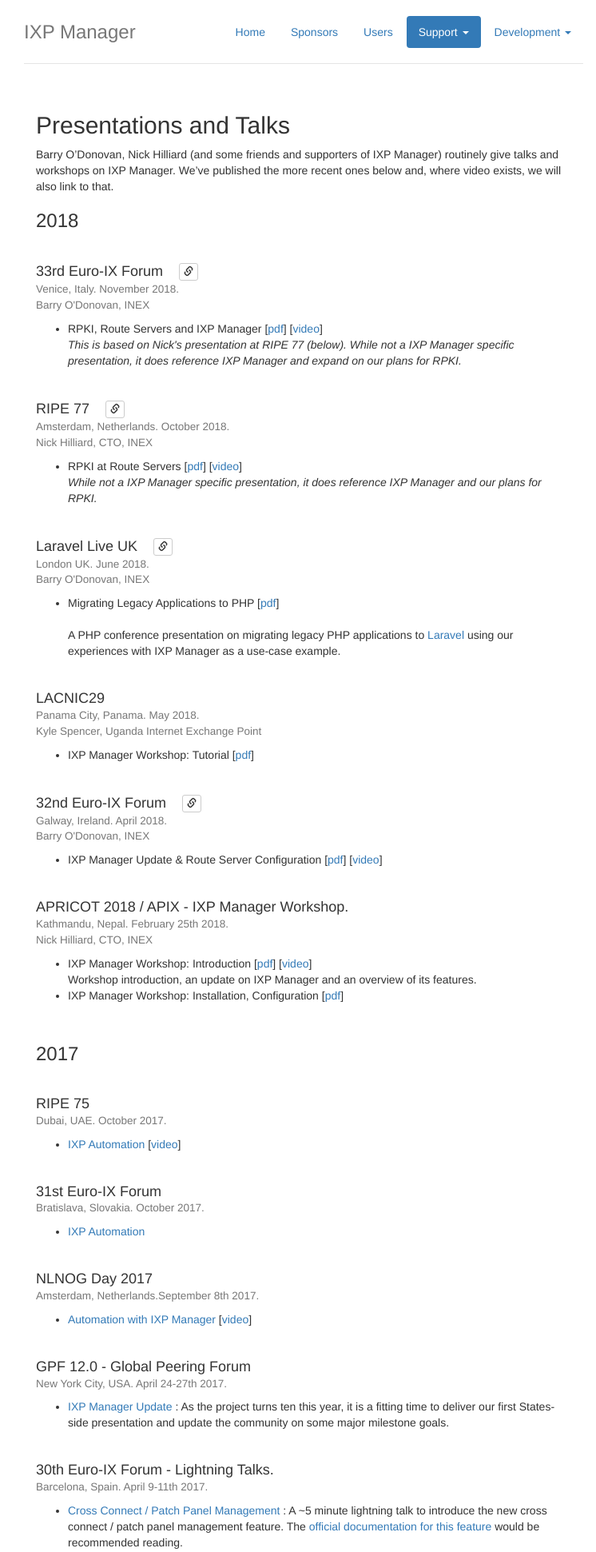
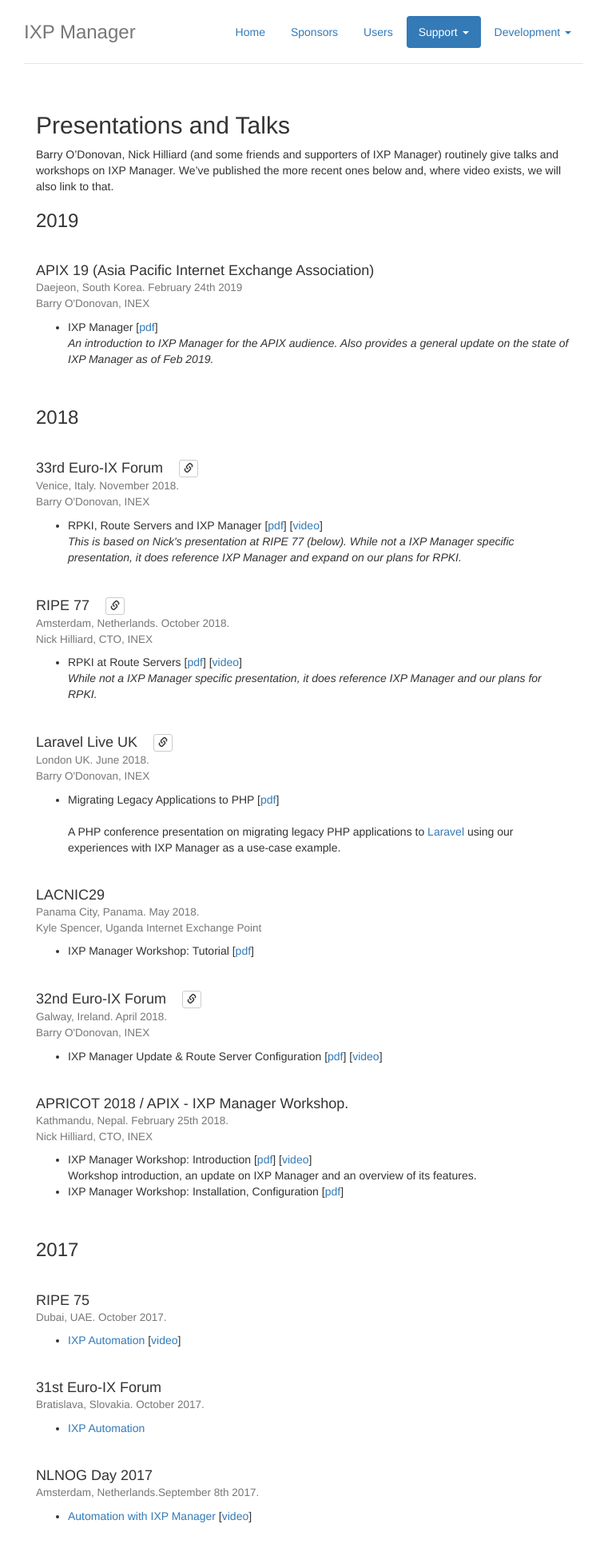
Before and after one commit to inex/ixp-manager-www, a PHP site: page /presentations in a window 1280 px wide. Shown: the top 1941 px of the page at 80% size, without its empty margins (260-1006 px from the left). Run offline with PHP 8.4, Linux system fonts and the light colour scheme; some libraries are stand-ins or nearby versions.

Commit message:
Add APIX preso

```diff
--- a/public/presentations.php
+++ b/public/presentations.php
@@ -9,6 +9,26 @@
 <p>
     Barry O&#8217;Donovan, Nick Hilliard (and some friends and supporters of IXP Manager) routinely give talks and workshops on IXP Manager. We&#8217;ve published the more recent ones below and, where video exists, we will also link to that.
 </p>
+
+<h3>2019</h3>
+<br>
+
+<h4>
+    APIX 19 (Asia Pacific Internet Exchange Association)<br>
+    <small>Daejeon, South Korea. February 24th 2019</small><br>
+    <small>Barry O'Donovan, INEX</small><br>
+
+</h4>
+
+<ul>
+    <li>
+        IXP Manager
+            [<a href="media/2019/apix19-201902-ixp-manager.pdf">pdf</a>]<br>
+            <em>An introduction to IXP Manager for the APIX audience. Also provides a
+            general update on the state of IXP Manager as of Feb 2019.</em>
+    </li>
+</ul>
+<br>
 
 <h3>2018</h3>
 <br>
```
Also changed, not shown: 1 other file.
